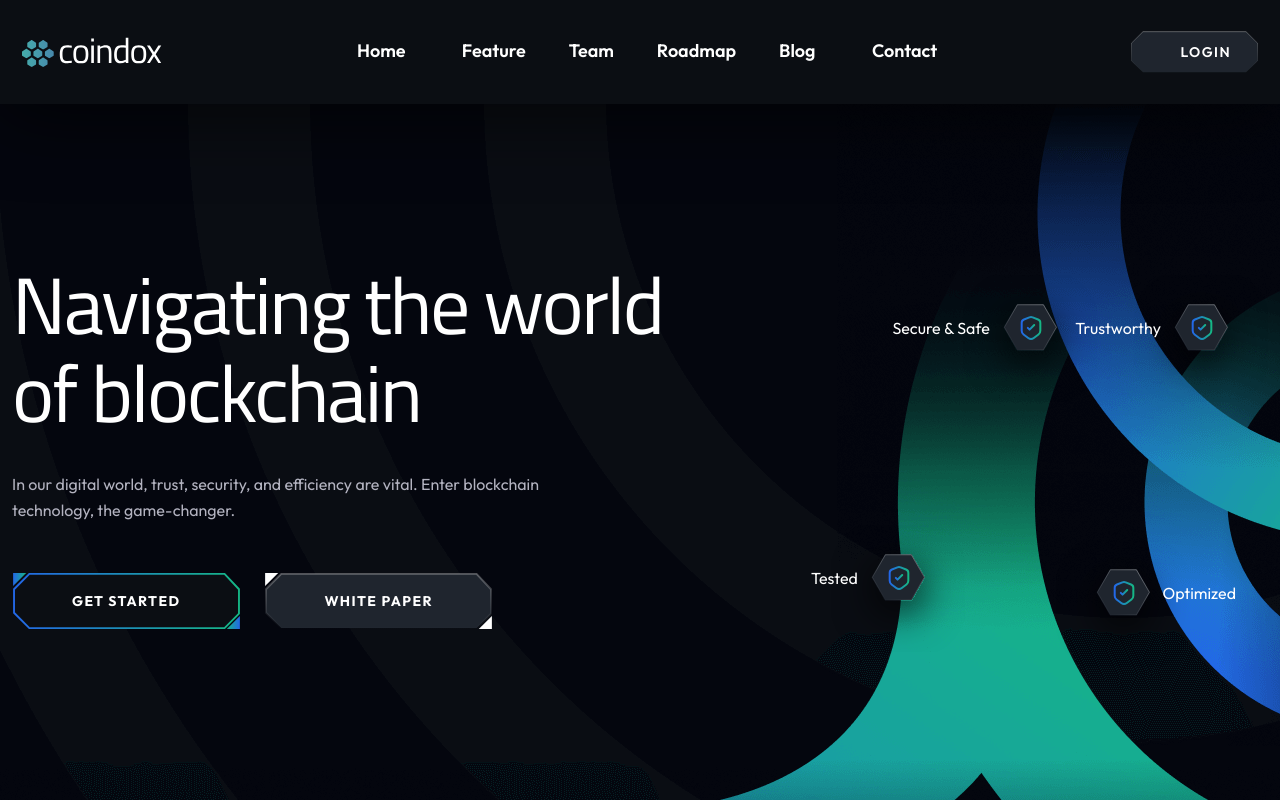
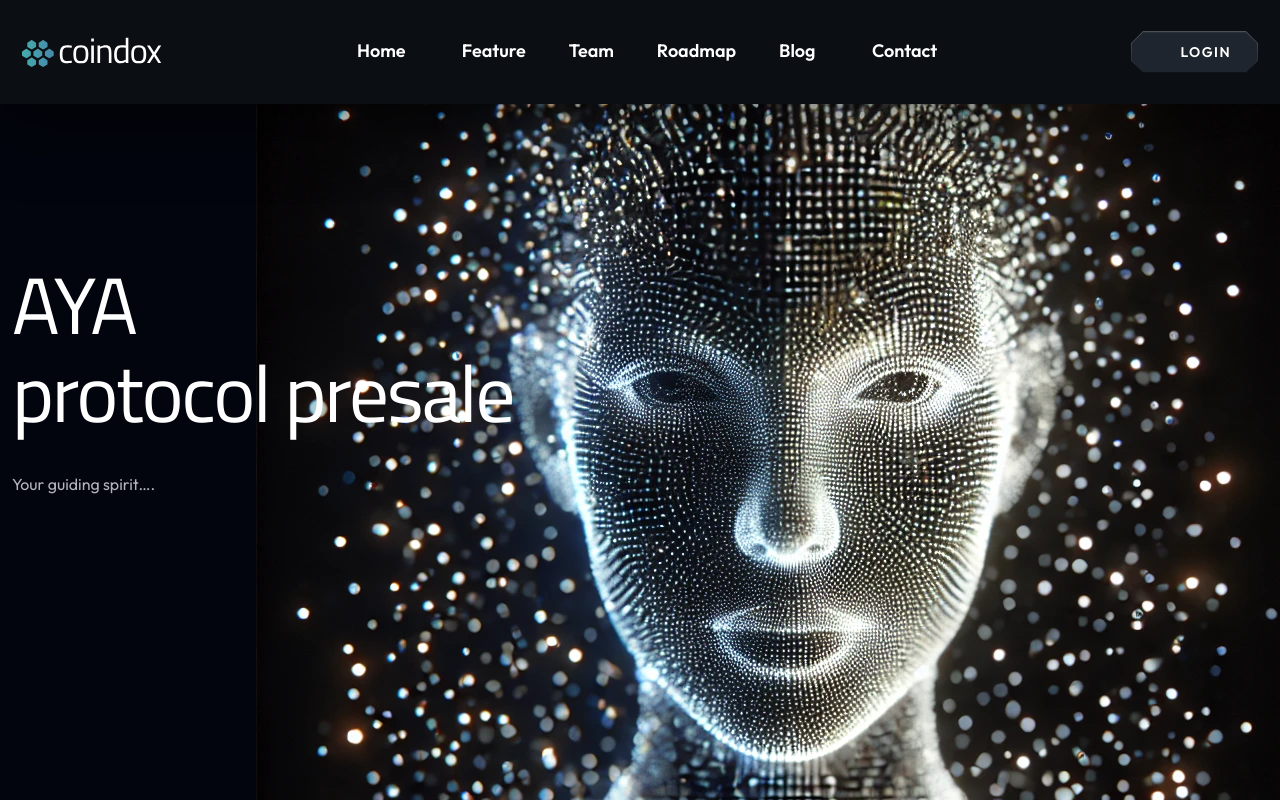
Before and after one commit to DatsOlena/AYA_-Crypto_Agent, a React (Vite) app: page / in a window 1280 px wide. Shown: the top 800 px of the page. Built offline with nearby package versions, Linux system fonts and the light colour scheme; a web font is replaced by a local one.

Commit message:
Add image to home page

```diff
--- a/src/component/homes/home-one/Hero.tsx
+++ b/src/component/homes/home-one/Hero.tsx
@@ -1,24 +1,27 @@
 
-import { Link } from "react-router-dom";
+// import { Link } from "react-router-dom";
 
 const Hero = () => {
    return (
-      <section className="hero hero__blockchain pos-rel bg_img" style={{ backgroundImage: `url(assets/img/bg/blockchain_hero_bg.png)` }}>
+      <section className="hero hero__blockchain position-relative bg-black">
          <div className="container">
             <div className="row align-items-center">
                <div className="col-lg-7">
-                  <div className="blockchain-hero__content">
-                     <h1 className="title text-80 mb-35 -tracking-2/4">Navigating the world <br /> of blockchain</h1>
+                  <div className="blockchain-hero__content position-relative z-1">
+                     <h1 className="title text-80 mb-35 -tracking-2/4">AYA <br /> protocol presale</h1>
 
-                     <p className="mb-50 text-20 leading-30">In our digital world, trust, security, and efficiency are vital. Enter blockchain <br /> technology, the game-changer.</p>
-                     <div className="btns">
+                     <p className="mb-50 text-20 leading-30">Your guiding spirit….</p>
+                     {/* <div className="btns">
                         <Link className="blc-btn" to="#">get started</Link>
                         <Link className="blc-btn blc-btn--white" to="#">white paper</Link>
-                     </div>
+                     </div> */}
                   </div>
                </div>
                <div className="col-lg-5">
-                  <div className="hero__blockchain-icon pos-rel">
+                  <div className="blockchain-hero__img position-absolute top-0 end-0 z-0">
+                     <img src="/assets/img/bg/aya.png" alt="aya" className="w-full h-full" />
+                  </div>
+                  {/* <div className="hero__blockchain-icon pos-rel">
                      <div className="icon ul_li icon--1 absolute">
                         <span className="text-white mr-5">Secure & Safe</span>
                         <img src="/assets/img/icon/sc.svg" alt="" />
@@ -34,8 +37,8 @@ const Hero = () => {
                      <div className="icon ul_li icon--4 absolute">
                         <img src="/assets/img/icon/sc.svg" alt="" />
                         <span className="text-white ml-5">Optimized</span>
-                     </div>
-                  </div>
+                     </div> */}
+                  {/* </div> */}
                </div>
             </div>
          </div>
```
